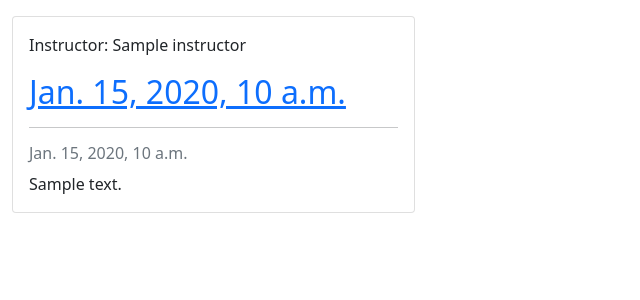
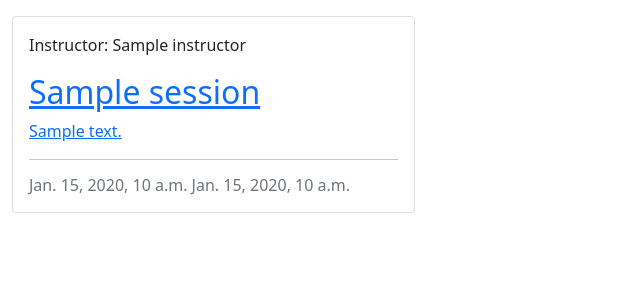
Before and after one commit to Berger101/Muay-Thai-Club-Website, a Django app: template club/templates/index.html in a window 1280 px wide. Shown: the part 56-356 px from the top of the page, without its empty margins (0-640 px from the left). Run offline with Django 5.2, Linux system fonts and the light colour scheme; the template is opened without the code that fills it: most values are stand-ins (such as "Sample title", 1, 10 or a date in 2020).

Commit message:
Changed how to display training sessions

```diff
--- a/club/templates/index.html
+++ b/club/templates/index.html
@@ -11,18 +11,20 @@
         <div class="col-md-4">
           <div class="card mb-4">
             <div class="card-body">
+
               <div class="image-container">
                 <div class="image-flash">
                   <p class="author">Instructor: {{ session.instructor }}</p>
                 </div>
               </div>
-              <a href="#" class="post-link">
-                <h2 class="card-title">{{ session.date }}</h2>
+
+              <a href="{% url 'training_session_detail' session.pk %}" class="post-link">
+                <h2 class="card-title">{{ session.title }}</h2>
+                <p class="card-text">{{ session.excerpt }}</p>
               </a>
 
-              <hr />
-              <p class="card-text text-muted h6">{{ session.time }}</p>
-              <p class="card-text">{{ session.description|safe }}</p>
+            <hr />
+              <p class="card-text text-muted h6">{{ session.date }} {{ session.time }}</p>
             </div>
           </div>
         </div>
```
